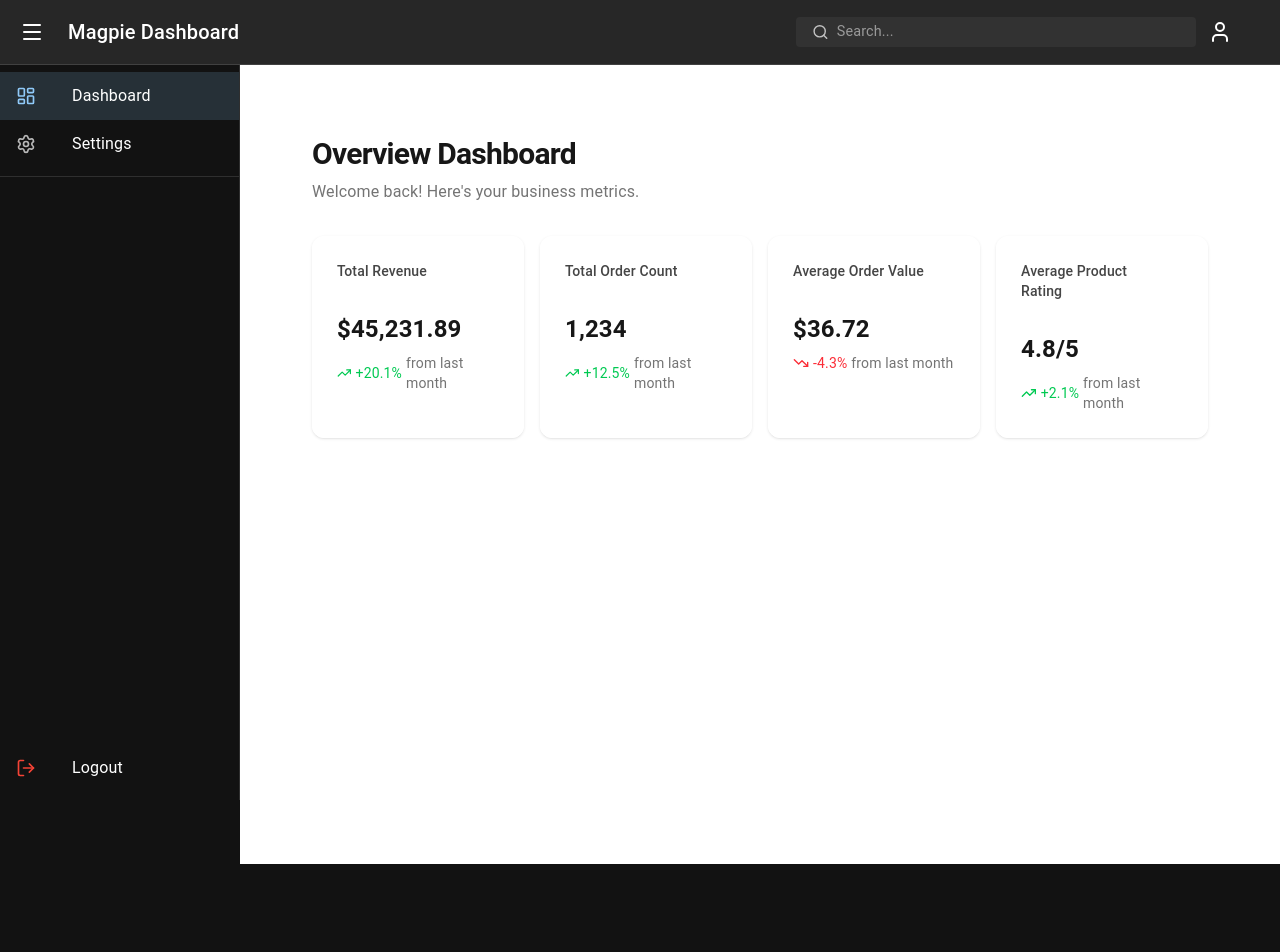
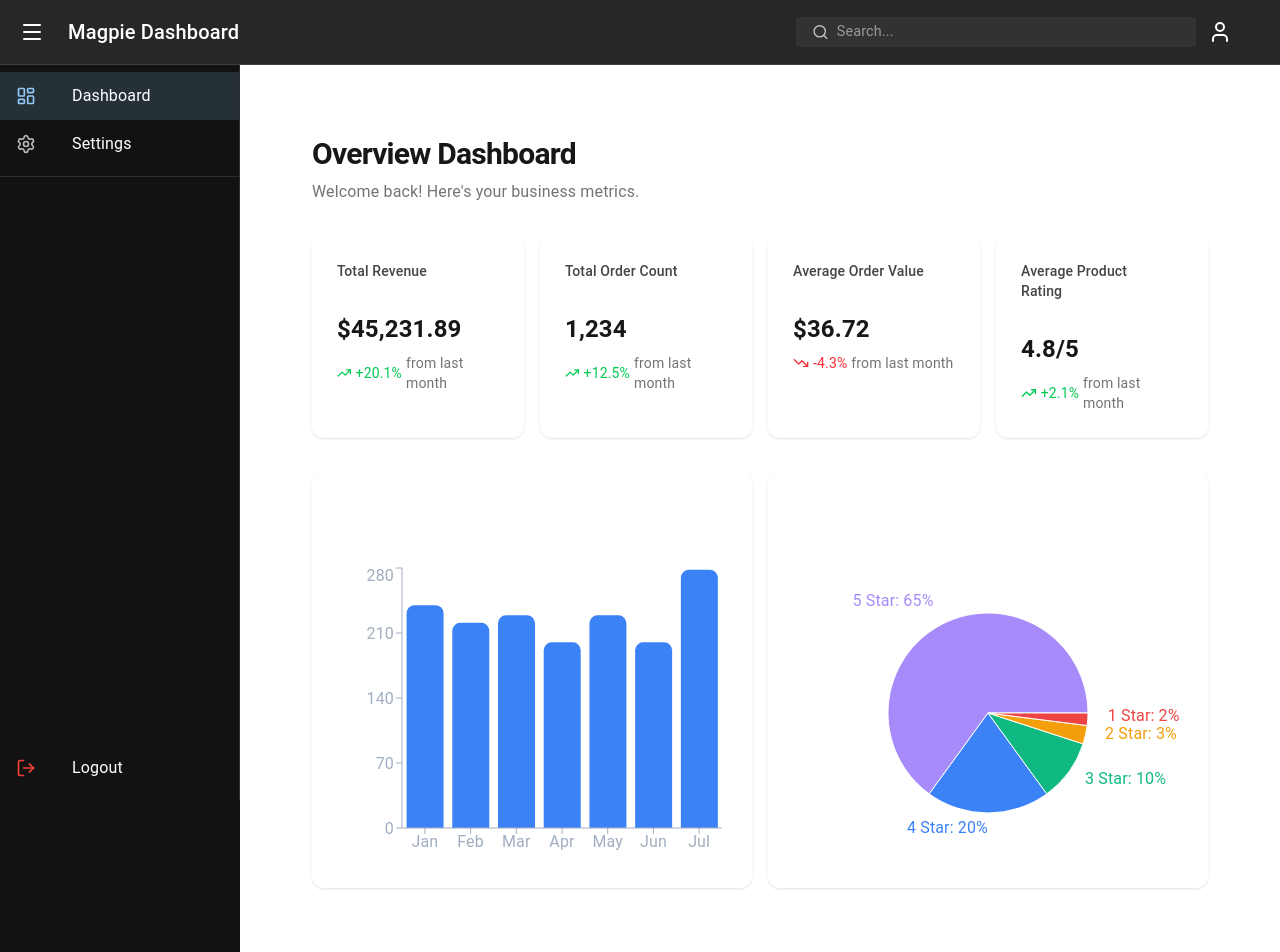
Before and after one commit to GozillaDotPr/Magpie-fullstack-test, a Next.js app: page / in a window 1280 px wide. Shown: the top 952 px of the page. Before the commit the page ends 864 px from the top, so only its background shows below. Built offline with nearby package versions, Linux system fonts and the light colour scheme; what @mui/material-nextjs would draw is missing.

Commit message:
add : piechart and barchart

```diff
--- a/app/page.tsx
+++ b/app/page.tsx
@@ -1,7 +1,10 @@
-import Image from "next/image";
+'use client'
 
 import { TrendingUp, TrendingDown, ShoppingCart, Star, DollarSign, BarChart3 } from 'lucide-react'
 import { Card, CardContent, CardDescription, CardHeader, CardTitle } from '@/component/Card'
+
+
+import { BarChart, Bar, LineChart, Line, AreaChart, Area, PieChart, Pie, Cell, XAxis, YAxis, CartesianGrid, Tooltip, Legend, ResponsiveContainer } from 'recharts'
 
 const dashboardStats = [
   {
@@ -33,6 +36,35 @@ const dashboardStats = [
     icon: Star,
   },
 ]
+
+const orderData = [
+  { month: 'Jan', orders: 240 },
+  { month: 'Feb', orders: 221 },
+  { month: 'Mar', orders: 229 },
+  { month: 'Apr', orders: 200 },
+  { month: 'May', orders: 229 },
+  { month: 'Jun', orders: 200 },
+  { month: 'Jul', orders: 278 },
+]
+
+const ratingData = [
+  { name: '5 Star', value: 65 },
+  { name: '4 Star', value: 20 },
+  { name: '3 Star', value: 10 },
+  { name: '2 Star', value: 3 },
+  { name: '1 Star', value: 2 },
+]
+
+const recentOrders = [
+  { id: 'ORD-001', customer: 'John Doe', date: '2026-04-05', status: 'Completed', amount: '$120.50' },
+  { id: 'ORD-002', customer: 'Alice Smith', date: '2026-04-04', status: 'Processing', amount: '$45.00' },
+  { id: 'ORD-003', customer: 'Bob Johnson', date: '2026-04-04', status: 'Failed', amount: '$299.99' },
+  { id: 'ORD-004', customer: 'Sarah Williams', date: '2026-04-03', status: 'Completed', amount: '$85.20' },
+  { id: 'ORD-005', customer: 'Michael Brown', date: '2026-04-02', status: 'Completed', amount: '$12.99' },
+];
+
+const COLORS = ['#a78bfa', '#3b82f6', '#10b981', '#f59e0b', '#ef4444']
+
 
 function StatCard({ stat }: { stat: typeof dashboardStats[0] }) {
   const Icon = stat.icon
@@ -85,6 +117,65 @@ export default function Home() {
           </div>
 
 
+          <div className="grid gap-4 md:grid-cols-2 lg:grid-cols-2">
+            <Card className="border-primary/20 bg-card/50 backdrop-blur-sm">
+              <CardHeader>
+                <CardTitle>Product count grouped by Category </CardTitle>
+                <CardDescription>Orders grouped by Status</CardDescription>
+              </CardHeader>
+              <CardContent>
+                <ResponsiveContainer width="100%" height={300}>
+                  <BarChart data={orderData}>
+                    <CartesianGrid strokeDasharray="3 3" stroke="#ffffff10" />
+                    <XAxis dataKey="month" stroke="#a0aec0" />
+                    <YAxis stroke="#a0aec0" />
+                    <Tooltip
+                      contentStyle={{ backgroundColor: '#1a1a2e', border: '1px solid #3b82f6', borderRadius: '8px' }}
+                      labelStyle={{ color: '#e2e8f0' }}
+                    />
+                    <Bar dataKey="orders" fill="#3b82f6" radius={[8, 8, 0, 0]} />
+                  </BarChart>
+                </ResponsiveContainer>
+              </CardContent>
+            </Card>
+
+            <Card className="border-primary/20 bg-card/50 backdrop-blur-sm">
+            <CardHeader>
+              <CardTitle>Orders grouped by Status</CardTitle>
+              <CardDescription>Distribution of order statuses</CardDescription>
+            </CardHeader>
+            <CardContent className="flex items-center justify-center">
+              <ResponsiveContainer width="100%" height={300}>
+                <PieChart>
+                  <Pie
+                    data={ratingData}
+                    cx="50%"
+                    cy="50%"
+                    labelLine={false}
+                    label={({ name, value }) => `${name}: ${value}%`}
+                    outerRadius={100}
+                    fill="#8884d8"
+                    dataKey="value"
+                  >
+                    {ratingData.map((entry, index) => (
+                      <Cell key={`cell-${index}`} fill={COLORS[index % COLORS.length]} />
+                    ))}
+                  </Pie>
+                  <Tooltip
+                    contentStyle={{ backgroundColor: '#1a1a2e', border: '1px solid #3b82f6', borderRadius: '8px' }}
+                    labelStyle={{ color: '#e2e8f0' }}
+                  />
+                </PieChart>
+              </ResponsiveContainer>
+            </CardContent>
+          </Card>
+
+          </div>
+
+
+
+
+
 
         </div>
       </main>
```
